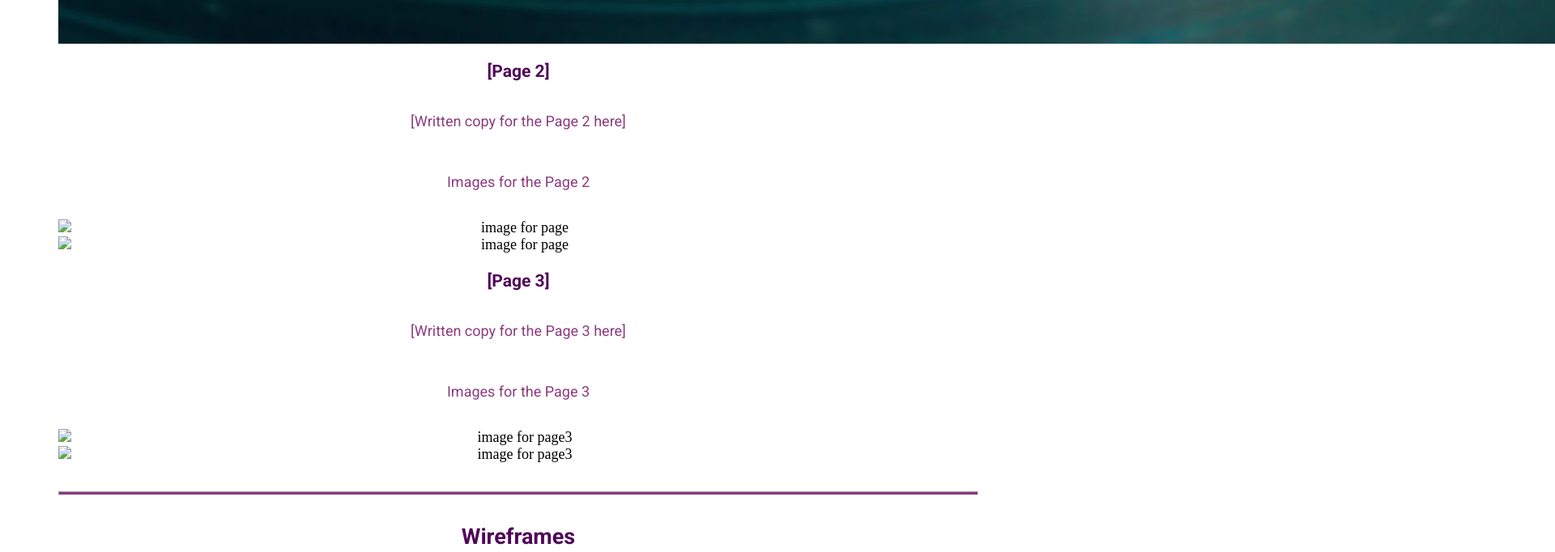
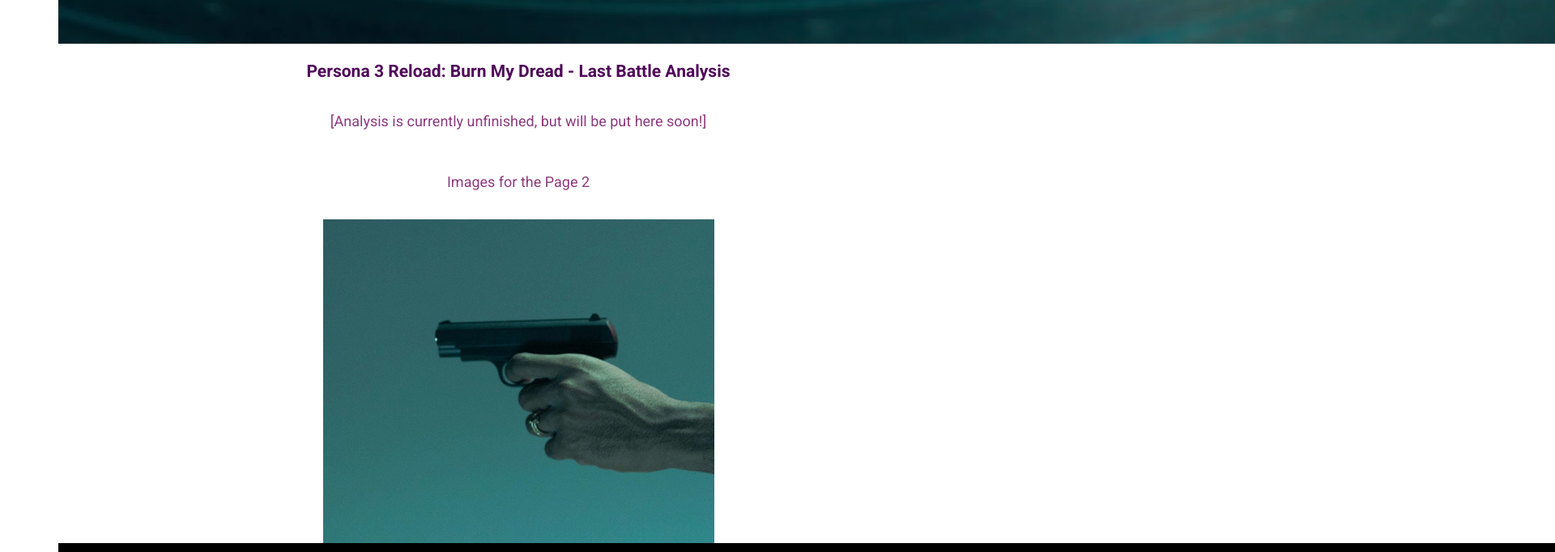
Before and after one commit to AsiaJoh/resonate, a plain HTML site: page personal-site-plan.html in a window 1280 px wide. Shown: the part 6640-7322 px from the top of the page at 81% size, 1920 px wide, since content can reach past the window. Drawn offline with Linux system fonts and the light colour scheme.

Commit message:
Added sub-pages info to site plan, along with home-page details

```diff
--- a/personal-site-plan.html
+++ b/personal-site-plan.html
@@ -138,22 +138,24 @@
         <img src="images/blue-red_record_player_scaled.webp" alt="blue and red record player">
 
       </ul>
-      <h3>[Page 2]</h3>
+      <h3>Persona 3 Reload: Burn My Dread - Last Battle Analysis</h3>
       <p>
-        [Written copy for the Page 2 here]
+        [Analysis is currently unfinished, but will be put here soon!]
       </p>
       <p>Images for the Page 2</p>
-        <img src="#" alt="image for page">
-        <img src="#" alt="image for page">
+        <img src="images/blue_background_gun_outheld_cropped_scaled.jpg" alt="a hand holding a gun with a blue background">
+        <img src="images/cool_red_moon.webp" alt="red moon">
 
       </ul>
-      <h3>[Page 3]</h3>
-      <p>
-        [Written copy for the Page 3 here]
-      </p>
+      <h3>Citations and Disclaimer</h3>
+        <h4>Citations and disclaimer</h4>
+        <p>
+          I will need to double-check some copyright things, but I will credit songs and any external thoughts or ideas received as needed. Citations will probably be located or linked on the site of the content they cite. Just keep in mind that this is an entirely non-profit thing being done for fun. It is not my intent to infringe upon the rights or content of anyone.
+        </p>
+        <p>[citations incoming]</p>
       <p>Images for the Page 3</p>
-        <img src="#" alt="image for page3">
-        <img src="#" alt="image for page3">
+        <img src="images/blue-red_lights_on_black.webp" alt="glowing blue and red light trails over a black background">
+        <img src="images/plant_sprout.webp" alt="plant sprouting from dirt or log">
 
       </ul>
       <hr>
```
